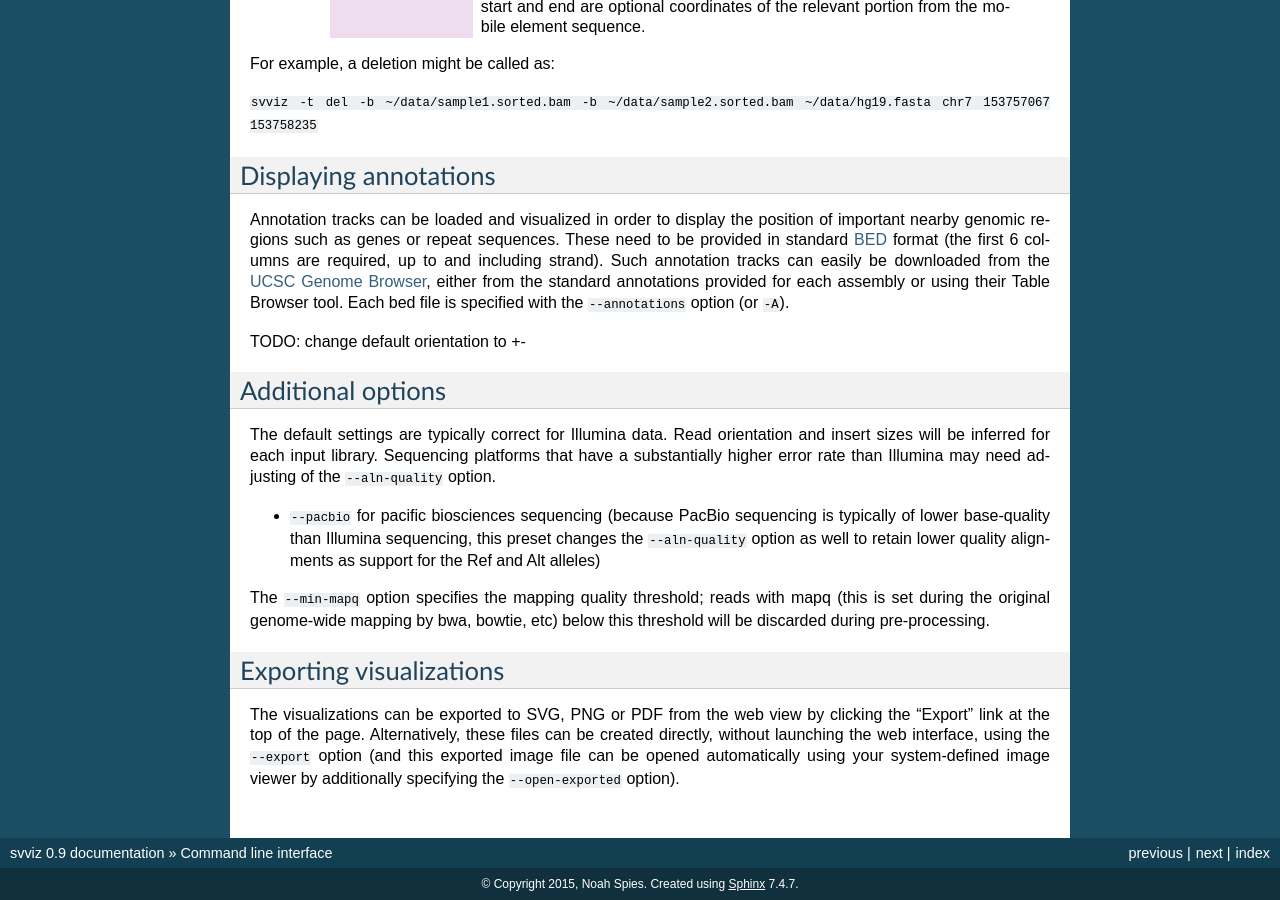
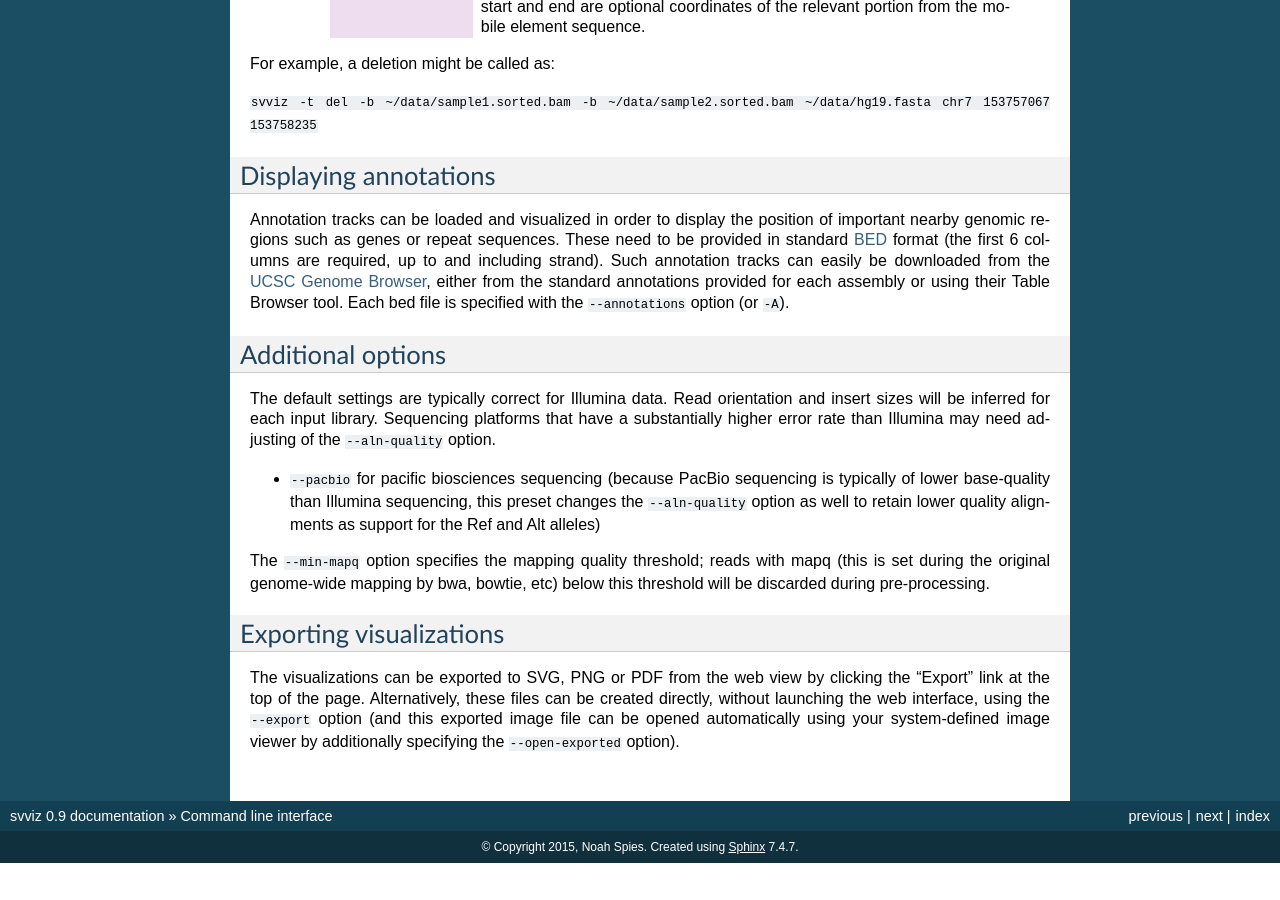
Before and after one commit to svviz/svviz, a Sphinx documentation site: the page built from docs/commandline.rst, in a window 1280 px wide and 900 px high, scrolled down 586 px. Built offline with Sphinx 7.4.7, drawn with Linux system fonts in a browser that asks for light colours; after the commit the page ends 1449 px from its top, so only the background shows below that.

Commit message:
updated docs

```diff
--- a/docs/commandline.rst
+++ b/docs/commandline.rst
@@ -25,7 +25,6 @@ Displaying annotations
 
 Annotation tracks can be loaded and visualized in order to display the position of important nearby genomic regions such as genes or repeat sequences. These need to be provided in standard `BED <http://genome.ucsc.edu/FAQ/FAQformat.html#format1>`_ format (the first 6 columns are required, up to and including strand). Such annotation tracks can easily be downloaded from the `UCSC Genome Browser <http://genome.ucsc.edu>`_, either from the standard annotations provided for each assembly or using their Table Browser tool. Each bed file is specified with the ``--annotations`` option (or ``-A``).
 
-TODO: change default orientation to +-
 
 Additional options
 ------------------
```
